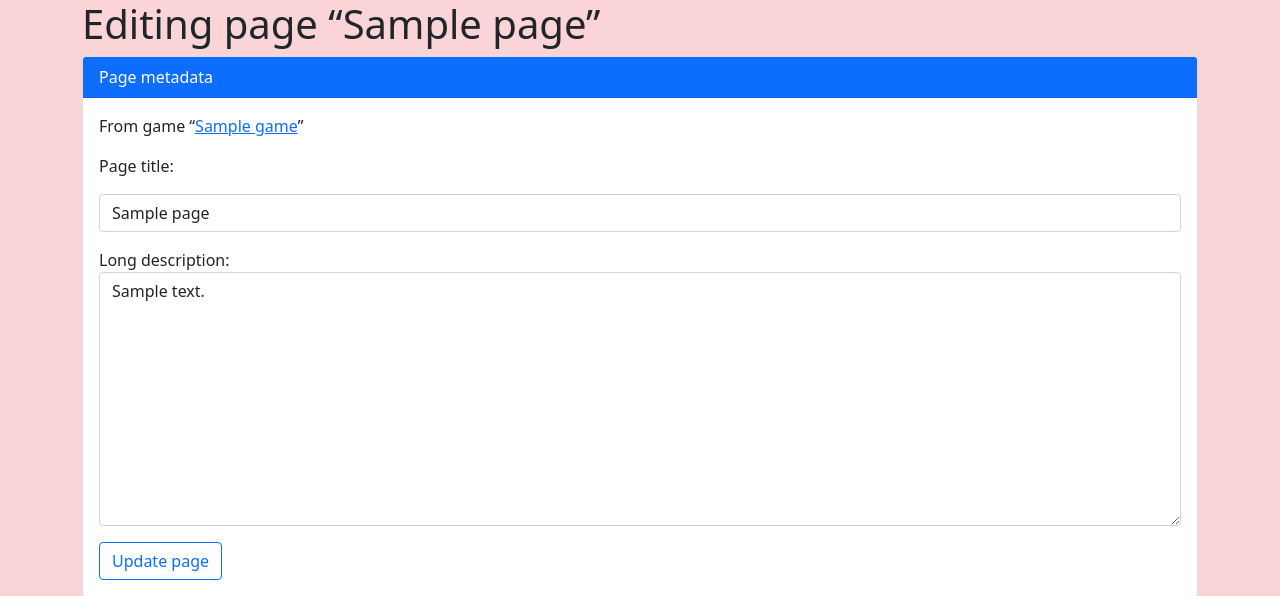
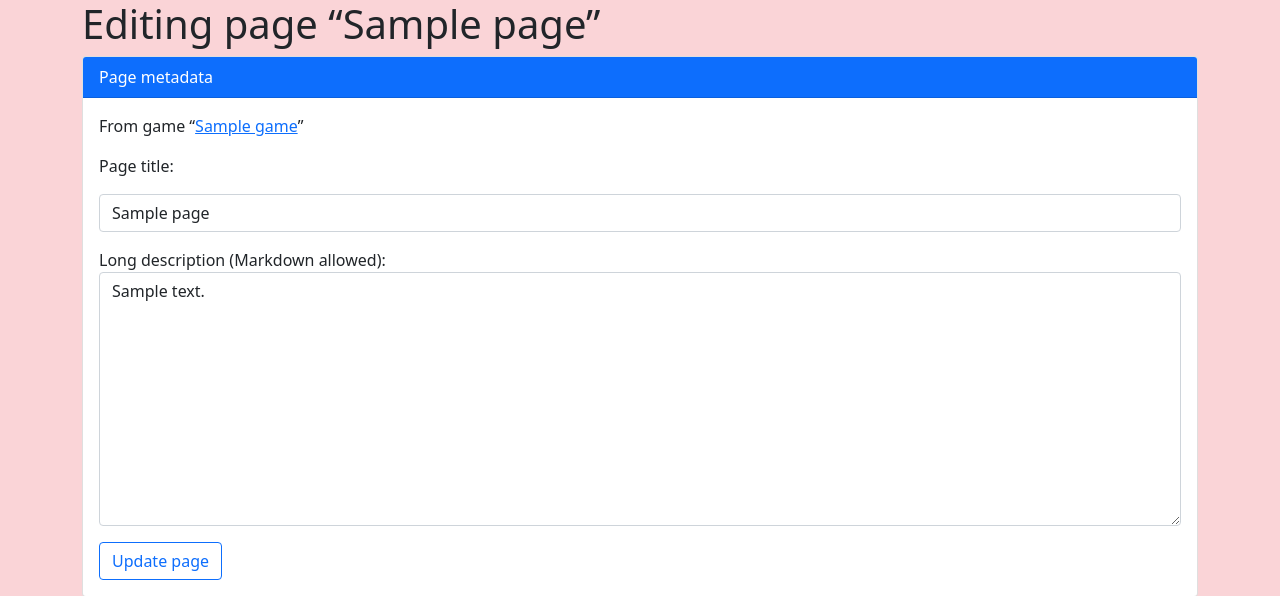
Before and after one commit to vtbassmatt/triviagame, a Django app: page /host/editor/page/1/ in a window 1280 px wide. Shown: the top 596 px of the page. Run offline with Django 4.2, Linux system fonts and the light colour scheme; a user stored in the database is signed in; tables that the repository leaves empty hold one stand-in row (values such as "Sample post"); some libraries are stand-ins or nearby versions.

Commit message:
add markdown to page descriptions

```diff
--- /dev/null
+++ b/game/static/markdown/render-markdown.js
@@ -0,0 +1,14 @@
+function renderMarkdown(root) {
+  htmx.findAll(root || document, ".markdown-needed").forEach(elm => {
+    elm.innerHTML = DOMPurify.sanitize(marked.parseInline(elm.innerHTML));
+    elm.classList.remove("markdown-needed");
+  });
+}
+
+// htmx stuff
+htmx.on("htmx:afterSwap", (e) => {
+  renderMarkdown(e.detail.target);
+})
+
+// pageload
+renderMarkdown();
--- a/game/templates/base.html
+++ b/game/templates/base.html
@@ -54,6 +54,7 @@
     <script src="{% static 'htmx/idiomorph-ext.min.js' %}"></script>
     <script src="{% static 'markdown/marked.min.js' %}"></script>
     <script src="{% static 'markdown/purify.min.js' %}"></script>
+    <script src="{% static 'markdown/render-markdown.js' %}"></script>
     {% django_htmx_script %}
   </body>
 </html>
--- a/game/templates/game/_page_list.html
+++ b/game/templates/game/_page_list.html
@@ -11,6 +11,8 @@
     (✅ done)
     {% endif %}
   </dt>
-  <dd class="col-sm-9"><p>{{ page.description|linebreaksbr }}</p></dd>
+  <dd class="col-sm-9 markdown-needed">
+    {{ page.description|linebreaksbr }}
+  </dd>
   {% endif %}
 {% endfor %}
--- a/game/templates/game/answer.html
+++ b/game/templates/game/answer.html
@@ -7,7 +7,7 @@
   <p>Playing as <em>{{ team.name }}</em>.</p>
   <p><span class="badge bg-success">New!</span> Answers are saved as you type, no need to submit anything.<p>
   <h2>{{ page.order }}. {{ page.title }}</h2>
-  {% if page.description %}<p>{{ page.description|linebreaksbr }}</p>{% endif %}
+  {% if page.description %}<p class="markdown-needed">{{ page.description|linebreaksbr }}</p>{% endif %}
 </div>
 <div class="row">
   {% for question in page.question_set.all %}
--- a/host/forms.py
+++ b/host/forms.py
@@ -31,7 +31,7 @@ class PageForm(forms.ModelForm):
         }
         labels = {
             'title': 'Page title',
-            'description': 'Long description',
+            'description': 'Long description (Markdown allowed)',
         }
 
 
--- a/host/templates/editor/delete_page.html
+++ b/host/templates/editor/delete_page.html
@@ -8,7 +8,7 @@
       <div class="card-header bg-danger text-white">Deleting page <q><a href="{% url 'edit_page' page.id %}" class="link-light">{{ page.title }}</a></q> in game <q><a href="{% url 'edit_game' page.game.id %}" class="link-light">{{ page.game.name }}</a></q></div>
       <div class="card-body">
           <h5 class="card-title">{{ page.order }}. {{ page.title }}</h5>
-          <p class="card-text">{{ page.description|linebreaksbr }}</p>
+          <p class="card-text markdown-needed">{{ page.description|linebreaksbr }}</p>
           {% if page.question_set.count %}
           <p><em>This will delete {{ page.question_set.count }} questions!!</em></p>
           {% endif %}
--- a/host/templates/host/_pages_list.html
+++ b/host/templates/host/_pages_list.html
@@ -2,7 +2,7 @@
 <div class="card mb-3{% if page.is_open and hosting.open %} border-success{% elif page.is_open %} border-warning{% endif %}">
   <div class="card-header{% if page.is_open and hosting.open %} text-white bg-success{% elif page.is_open %} text-white bg-warning{% endif %}">{{ page.order }}. {{ page.title }} <span class="badge bg-secondary">{{ page.question_set.count }} questions</span></div>
   <div class="card-body">
-    <div class="card-title">{{ page.description|linebreaksbr }}</div>
+    <div class="card-title markdown-needed">{{ page.description|linebreaksbr }}</div>
     <div class="card-text"><a href="{% url 'score_page' page.id %}" class="btn btn-outline-primary mb-2">Score this page ✅</a></div>
     <div class="card-text">
       <a class="btn {{ page.bootstrap_locked_button_styles }}"
```
